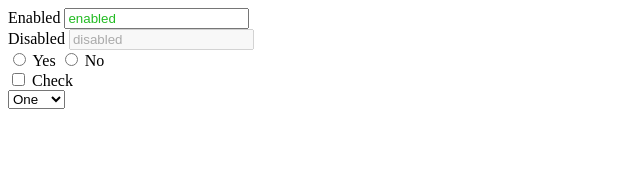
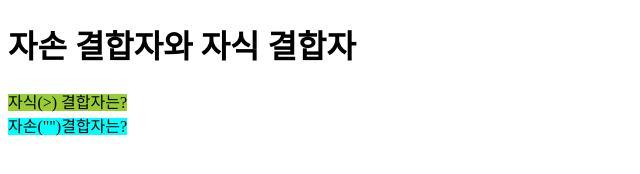
Before and after one commit to leeluse/Goorm-DEEP-DIVE, a plain HTML site: page 24-8-27/index.html in a window 1280 px wide. Shown: the whole page, without its empty margins (0-640 px from the left). Drawn offline with Linux system fonts and the light colour scheme.

Commit message:
td EXP 3

```diff
--- a/24-8-27/index.html
+++ b/24-8-27/index.html
@@ -5,37 +5,23 @@
     <meta name="viewport" content="width=device-width, initial-scale=1.0">
     <title>Document</title>
     <link rel="stylesheet" href="style.css">
+    <style>
+        .container span {
+            background-color: aqua;
+        }
+        .container > span {
+            width: 300px;
+            background-color: yellowgreen;
+        }
+    </style>
 </head>
 <body>
-    <form>
-        <!-- Enabled, Disabled -->
-        <label for="First-enabled">Enabled</label>
-        <input type="text" id="enabled" value="enabled"> <br />
-        <label for="Second-disabled">Disabled</label>
-        <input type="text" id="disabled"
-                value="disabled"
-                disabled="disabled"> <br />
-        <!-- 라디오 -->
+    <h1>자손 결합자와 자식 결합자</h1>
+    <div class="container">
+        <span>자식(>) 결합자는?</span>
         <div>
-            <input type="radio" name="radio-gr" id="yes">
-            <label for="otp">Yes</label>
-            <input type="radio" name="radio-gr" id="no">
-            <label for="No">No</label>
+            <span>자손("")결합자는?</span>
         </div>
-        <!-- 체크박스 -->
-        <div>
-            <input type="checkbox">
-            <label for="">Check</label>
-        </div>
-        <!-- 옵션 -->
-        <div>
-            <select name="number" id="number">
-                <option value="one">One</option>
-                <option value="two">Two</option>
-                <option value="three">Three</option>
-            </select>
-        </div>
-
-    </form>
+    </div>
 </body>
 </html>
```
